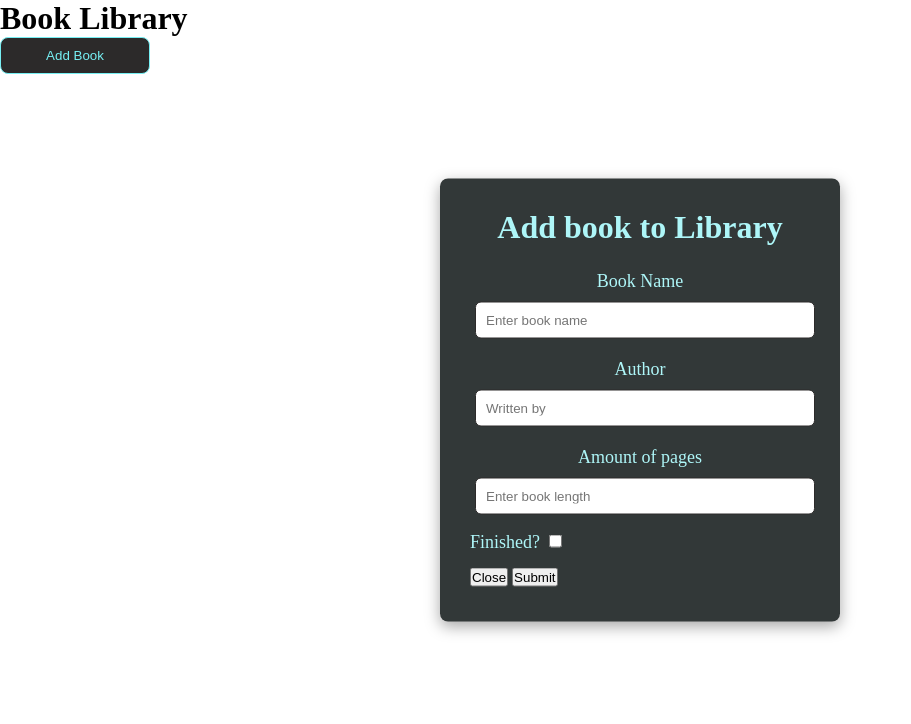
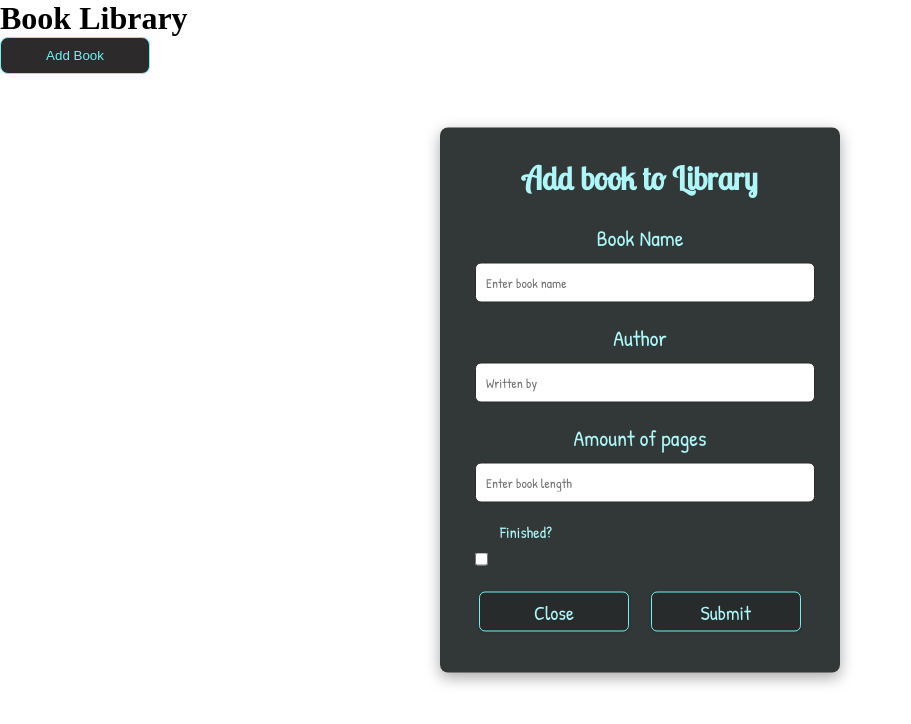
Before and after one commit to Jwilkins48/Book-Library, a plain HTML site: page index.html in a window 1280 px wide. Both pictures are taken after a click on the button "Add Book". Shown: the whole page, without its empty margins (0-911 px from the left). Drawn offline with Linux system fonts and the light colour scheme.

Commit message:
added styling to form button and font

```diff
--- a/style.css
+++ b/style.css
@@ -1,13 +1,23 @@
-*{
+@import url('https://fonts.googleapis.com/css2?family=Lobster+Two&family=Patrick+Hand&family=Questrial&family=Righteous&display=swap');
+
+* {
     margin: 0;
     padding: 0;
     box-sizing: border-box;
 }
-body{
+
+body {
     height: 100vh;
 }
 
-#addBookBtn{
+/* Change background when form appears */
+#container.inactive {
+    opacity: .5;
+    background-color: gray;
+    height: 100%;
+}
+
+#addBookBtn {
     padding: 10px;
     width: 150px;
     border-radius: 8px;
@@ -16,8 +26,10 @@ body{
     background-color: rgb(44, 42, 42);
     cursor: pointer;
 }
+
 /* Form */
-#form-container{
+#form-container {
+    font-family: 'Patrick Hand', cursive;
     position: absolute;
     top: -150%;
     left: 50%;
@@ -30,46 +42,93 @@ body{
     border-radius: 8px;
     box-shadow: rgba(0, 0, 0, 0.35) 0px 5px 15px;
     transition: top 0ms ease-in-out 200ms,
-                opacity 200ms ease-in-out 0ms,
-                transform 20ms ease-in-out 0ms;
+        opacity 200ms ease-in-out 0ms,
+        transform 20ms ease-in-out 0ms;
 }
 
-#form-container.active{
+/* When add button is pressed */
+#form-container.active {
     top: 50%;
     opacity: 1;
     transform: translate(-50%, -50%) scale(1);
     transition: top 0ms ease-in-out 0ms,
-                opacity 200ms ease-in-out 0ms,
-                transform 20ms ease-in-out 0ms;
+        opacity 200ms ease-in-out 0ms,
+        transform 20ms ease-in-out 0ms;
 }
 
-#form h1{
+#form h1 {
     text-align: center;
     margin: 10px 0 20px;
+    font-family: 'Lobster Two', cursive;
 }
 
-.form-element{
+.form-element {
     margin: 15px 0;
 }
-.read{
-    font-size: 18px;
-}
 
-.book{
-    font-size: 18px;
+
+
+.book {
+    font-size: 22px;
     display: flex;
     justify-content: center;
     padding: 5px;
 }
-input[type='text']{
+
+input[type='text'] {
     margin: 5px;
     display: block;
     width: 100%;
     padding: 10px;
     border-radius: 6px;
     border: solid 1px rgb(44, 42, 42);
+    font-family: 'Patrick Hand', cursive;
+    box-shadow: rgba(255, 255, 255, 0.1) 0px 1px 1px 0px inset, rgba(50, 50, 93, 0.25) 0px 50px 100px -20px, rgba(0, 0, 0, 0.3) 0px 30px 60px -30px;
 }
-input[type='checkbox']{
+
+/* Form buttons */
+#form .btn {
+    box-shadow: rgba(0, 0, 0, 0.16) 0px 1px 4px;
+    width: 150px;
+    height: 40px;
+    margin: 6px 9px;
+    border-radius: 6px;
+    cursor: pointer;
+    color: #aef6f8;
+    border: solid 1px #76eff3;
+    background-color: #272b2b;
+    font-family: 'Patrick Hand', cursive;
+    font-size: 20px;
+    transition: transform .25s;
+}
+
+#form .btn:active {
+    transform: scale(.94)
+}
+
+#form .btn:hover {
+    background-color: #aef6f8;
+    border: solid 2px #363838;
+    color: #282929;
+}
+
+/* CheckMark */
+input[type='checkbox'] {
     margin: 5px;
+    cursor: pointer;
 
 }
+
+.finished {
+    display: flex;
+    justify-content: center;
+    align-items: center;
+}
+
+.read {
+    display: block;
+    position: relative;
+    padding-left: 30px;
+    margin-bottom: 5px;
+    padding-top: 3px;
+}
```
